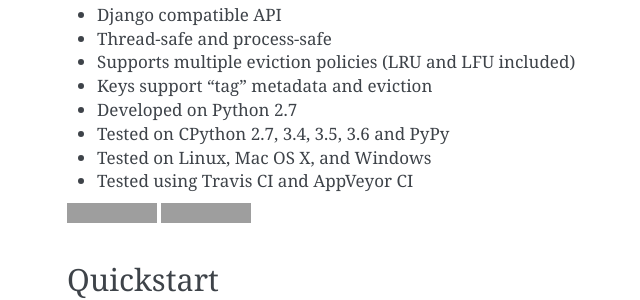
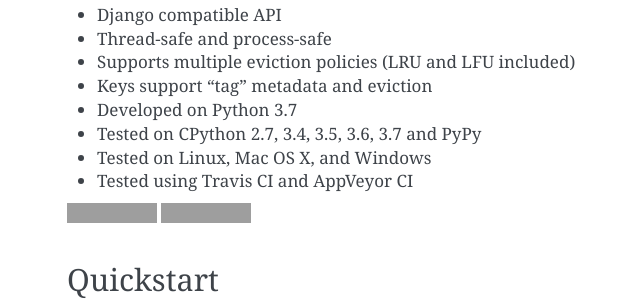
Before and after one commit to grantjenks/python-diskcache, a Sphinx documentation site: the page built from docs/index.rst, in a window 1280 px wide and 900 px high, scrolled down 1150 px, cut to the strip 162-462 px from the top of the window. Shown: the whole strip, without its empty margins (353-993 px from the left). Built offline with Sphinx 7.4.7, drawn with Linux system fonts in a browser that asks for light colours; grey boxes are pictures that could not be loaded.

Commit message:
Update references to Python 3.7

```diff
--- a/README.rst
+++ b/README.rst
@@ -63,7 +63,7 @@ Features
 - Supports multiple eviction policies (LRU and LFU included)
 - Keys support "tag" metadata and eviction
 - Developed on Python 2.7
-- Tested on CPython 2.7, 3.4, 3.5, 3.6 and PyPy
+- Tested on CPython 2.7, 3.4, 3.5, 3.6, 3.7 and PyPy
 - Tested on Linux, Mac OS X, and Windows
 - Tested using Travis CI and AppVeyor CI
 
--- a/docs/development.rst
+++ b/docs/development.rst
@@ -65,12 +65,13 @@ counterparts are necessary for some benchmarks.
 Testing
 -------
 
-:doc:`DiskCache <index>` currently tests against four versions of Python:
+:doc:`DiskCache <index>` currently tests against five versions of Python:
 
 * CPython 2.7
 * CPython 3.4
 * CPython 3.5
 * CPython 3.6
+* CPython 3.7
 * PyPy2
 
 Testing uses `tox <https://pypi.python.org/pypi/tox>`_. If you don't want to
--- a/docs/index.rst
+++ b/docs/index.rst
@@ -62,8 +62,8 @@ Features
 - Thread-safe and process-safe
 - Supports multiple eviction policies (LRU and LFU included)
 - Keys support "tag" metadata and eviction
-- Developed on Python 2.7
-- Tested on CPython 2.7, 3.4, 3.5, 3.6 and PyPy
+- Developed on Python 3.7
+- Tested on CPython 2.7, 3.4, 3.5, 3.6, 3.7 and PyPy
 - Tested on Linux, Mac OS X, and Windows
 - Tested using Travis CI and AppVeyor CI
 
--- a/setup.py
+++ b/setup.py
@@ -44,6 +44,7 @@ setup(
         'Programming Language :: Python :: 3.4',
         'Programming Language :: Python :: 3.5',
         'Programming Language :: Python :: 3.6',
+        'Programming Language :: Python :: 3.7',
         'Programming Language :: Python :: Implementation :: CPython',
         'Programming Language :: Python :: Implementation :: PyPy',
     ),
```
Also changed, not shown: .travis.yml.
